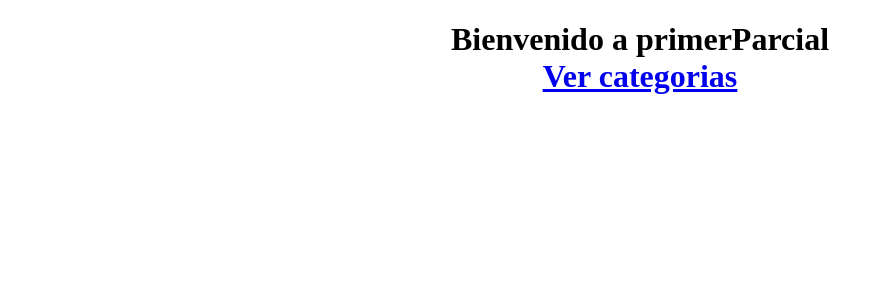
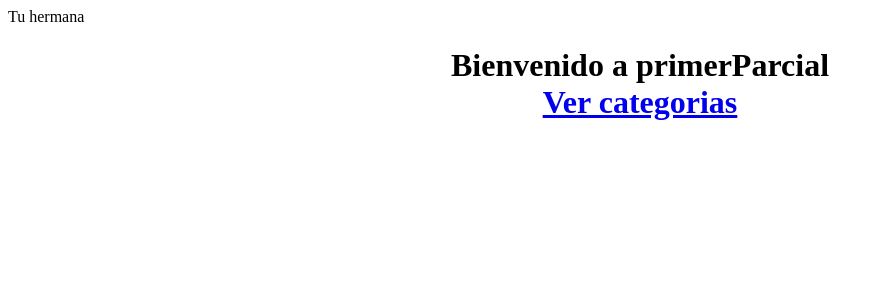
Before and after one commit to elias7991/Primera_Parcial_FrontEnd, an Angular app in the folder primerParcial/: page / in a window 1280 px wide. Shown: the top 300 px of the page, without its empty margins (0-884 px from the left). Built offline with nearby package versions, Linux system fonts and the light colour scheme.

Commit message:
add modules

```diff
--- a/primerParcial/src/app/app.component.html
+++ b/primerParcial/src/app/app.component.html
@@ -6,7 +6,7 @@
 <!-- * * * * * * * * * Delete the template below * * * * * * * * * * -->
 <!-- * * * * * * * to get started with your project! * * * * * * * * -->
 <!-- * * * * * * * * * * * * * * * * * * * * * * * * * * * * * * * -->
-
+Tu hermana
 <h1 style="text-align:center">
   Bienvenido a {{ title }}
   <div style="text-align: center;">
```
Also changed, not shown: 1 other file (tests, documents, lock files or other folders).
